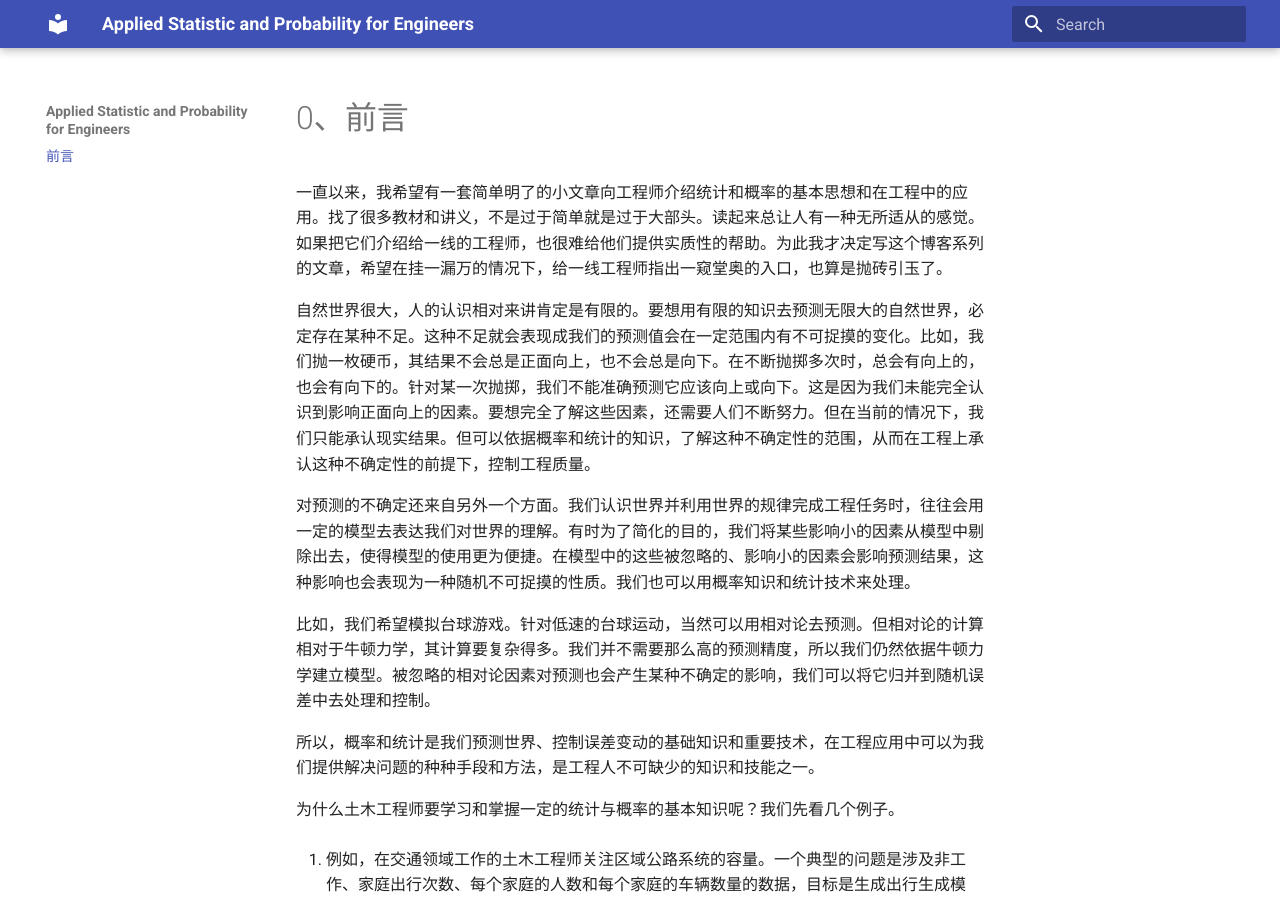
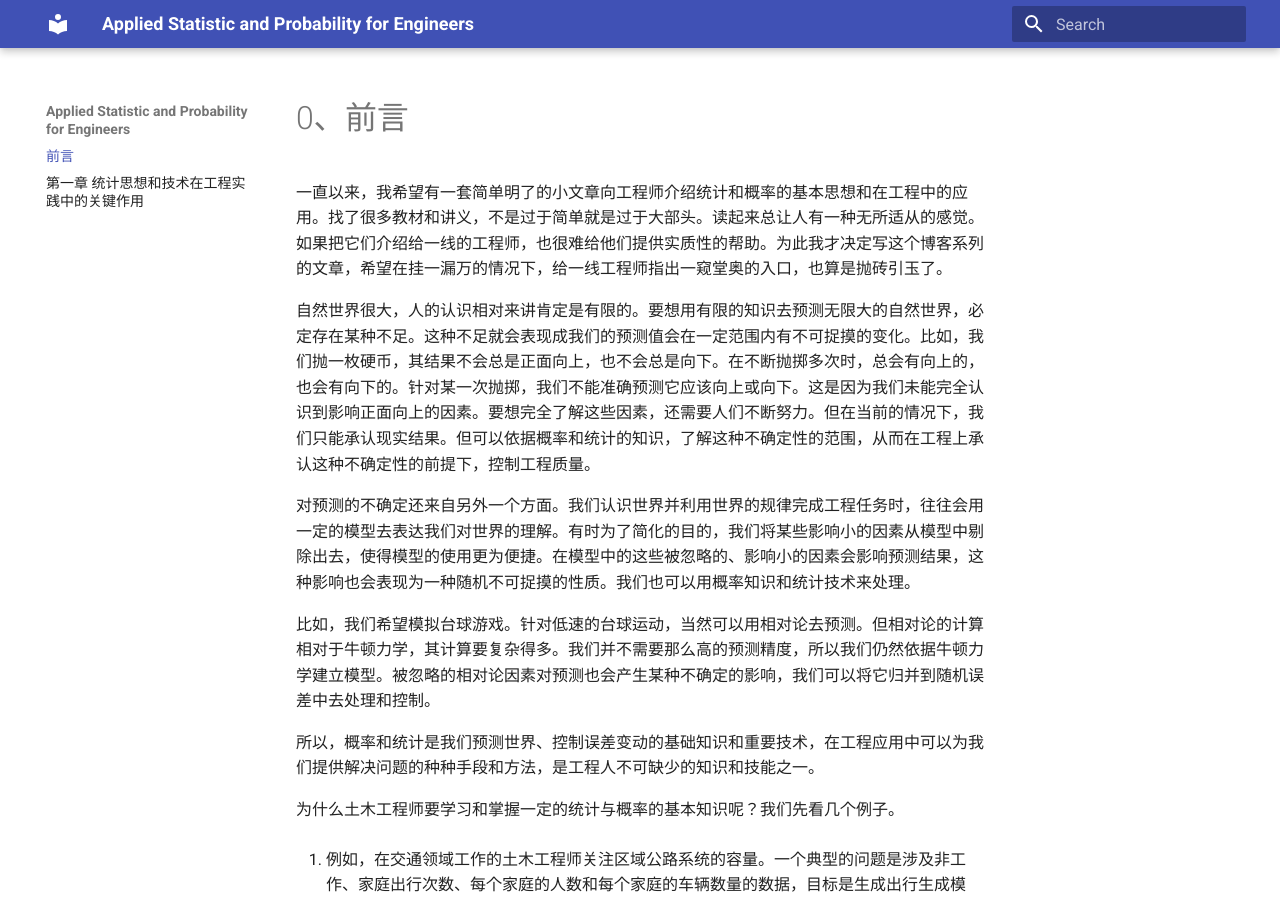
Before and after one commit to chenmich/applied_statistic_and_probability_for_engineers, an MkDocs documentation site: the page built from docs/index.md, in a window 1280 px wide and 900 px high. Built offline with MkDocs 1.6.1 and Material for MkDocs 9.7.7, drawn with Linux system fonts in a browser that asks for light colours.

```diff
--- a/mkdocs.yml
+++ b/mkdocs.yml
@@ -1,6 +1,7 @@
 site_name: Applied Statistic and Probability for Engineers
 nav:
     - 前言: index.md
+    - 第一章 统计思想和技术在工程实践中的关键作用: first.md
 
 
 
@@ -22,17 +23,10 @@ markdown_extensions:
         generic: true
     - attr_list
     - pymdownx.details
-    - pymdownx.critic:
-        mode: accept
-    - pymdownx.betterem:
-        smart_enable: all
-    - pymdownx.caret
-    - pymdownx.mark
-    - pymdownx.tilde
-    - pymdownx.smartsymbols
 plugins:
     - search
 
 extra_javascript:
   - https://polyfill.io/v3/polyfill.min.js?features=es6
-  - https://cdn.jsdelivr.net/npm/mathjax@3/es5/tex-mml-chtml.js
+  - https://cdnjs.cloudflare.com/ajax/libs/mathjax/2.7.0/MathJax.js?config=TeX-AMS-MML_HTMLorMML
+  - js/math_equation_numbering.js
```
